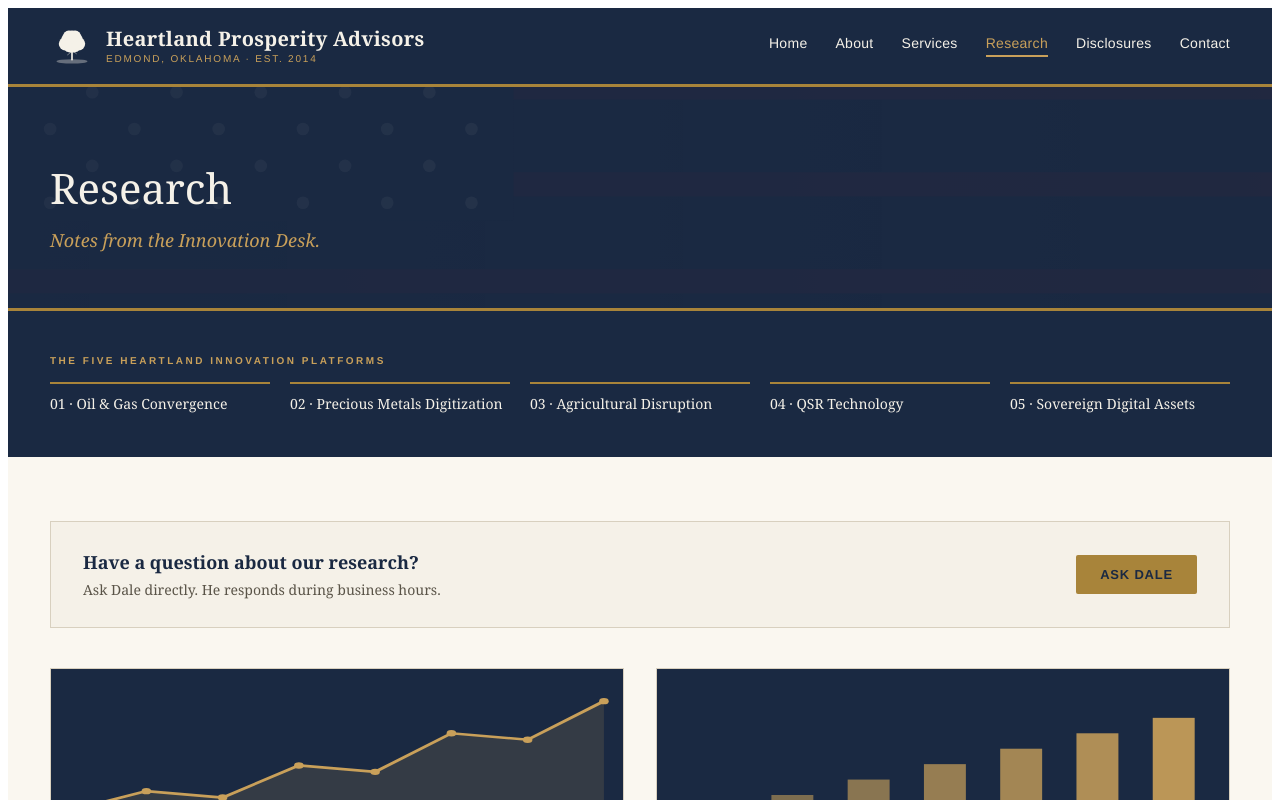
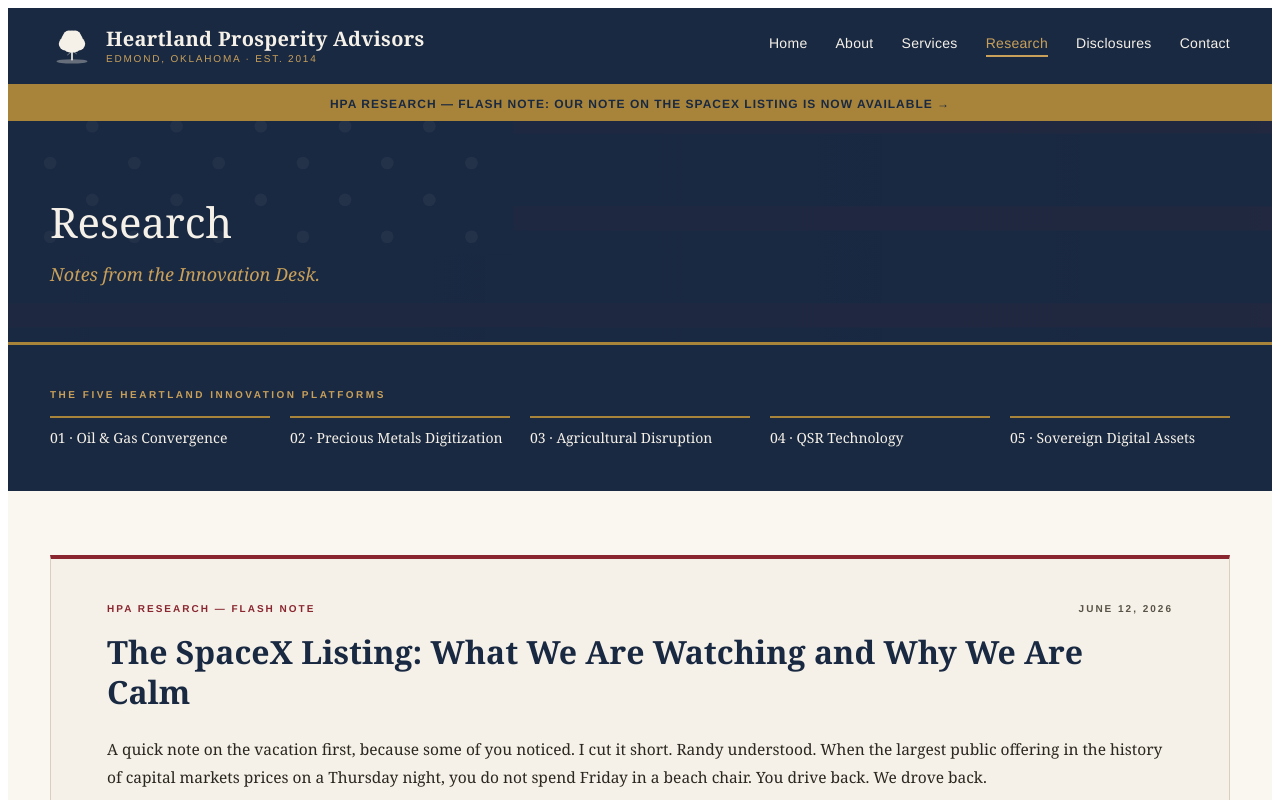
Before and after one commit to CNielsen56/Heartland-Prosperity, a React (Vite) app: page / in a window 1280 px wide. Both pictures are taken after a click on the button "READ OUR RESEARCH". Shown: the top 800 px of the page. Built offline with nearby package versions, Linux system fonts and the light colour scheme; a web font is replaced by a local one.

Commit message:
Dale cuts vacation short for SPCX listing

```diff
--- a/src/App.jsx
+++ b/src/App.jsx
@@ -143,6 +143,31 @@
 // ============================================================
 // NAVIGATION
 // ============================================================
+// ============================================================
+// ANNOUNCEMENT BAR — SPCX FLASH NOTE
+// ============================================================
+function AnnouncementBar({ setPage, isMobile }) {
+  return (
+    <div
+      onClick={() => { setPage("research"); window.scrollTo({ top: 0, behavior: "instant" }); }}
+      style={{
+        background: COLORS.ochre,
+        color: COLORS.navy,
+        padding: isMobile ? "10px 18px" : "10px 32px",
+        textAlign: "center",
+        fontFamily: FONTS.sans,
+        fontSize: isMobile ? "11px" : "12px",
+        fontWeight: 700,
+        letterSpacing: "1px",
+        textTransform: "uppercase",
+        cursor: "pointer",
+      }}
+    >
+      HPA Research &mdash; Flash Note: Our note on the SpaceX listing is now available&nbsp;&rarr;
+    </div>
+  );
+}
+
 function Nav({ currentPage, setPage, isMobile }) {
   const [menuOpen, setMenuOpen] = useState(false);
   const links = [
@@ -843,6 +868,49 @@
 
       <div style={{ maxWidth: "1180px", margin: "0 auto",
         padding: isMobile ? "48px 20px" : "64px 32px" }}>
+
+        {/* SPCX Flash Note */}
+        <article style={{
+          background: COLORS.cream, border: `1px solid ${COLORS.border}`,
+          borderTop: `4px solid ${COLORS.red}`,
+          padding: isMobile ? "28px 22px" : "44px 56px",
+          marginBottom: "48px",
+        }}>
+          <div style={{
+            display: "flex", justifyContent: "space-between", flexWrap: "wrap", gap: "8px",
+            fontSize: "10px", letterSpacing: "2px", marginBottom: "18px",
+            fontFamily: FONTS.sans, fontWeight: 700, textTransform: "uppercase",
+          }}>
+            <span style={{ color: COLORS.red }}>HPA Research &mdash; Flash Note</span>
+            <span style={{ color: COLORS.textMuted }}>June 12, 2026</span>
+          </div>
+          <h2 style={{
+            fontFamily: FONTS.display, fontSize: isMobile ? "26px" : "32px",
+            color: COLORS.navy, fontWeight: 600, margin: "0 0 24px", lineHeight: 1.25,
+          }}>The SpaceX Listing: What We Are Watching and Why We Are Calm</h2>
+          <div style={{ fontFamily: FONTS.serif, fontSize: "15.5px", color: COLORS.text, lineHeight: 1.8 }}>
+            <p style={{ margin: "0 0 18px" }}>A quick note on the vacation first, because some of you noticed. I cut it short. Randy understood. When the largest public offering in the history of capital markets prices on a Thursday night, you do not spend Friday in a beach chair. You drive back. We drove back.</p>
+            <p style={{ margin: "0 0 18px" }}>Here is what is happening, plainly stated.</p>
+            <p style={{ margin: "0 0 18px" }}>SpaceX priced 555,555,555 shares at $135 last night. That is a $75 billion raise at roughly a $1.75 trillion valuation, which makes this the largest IPO ever conducted, nearly three times the size of Saudi Aramco&rsquo;s 2019 offering. Trading begins today on the Nasdaq under the ticker SPCX.</p>
+            <p style={{ margin: "0 0 18px" }}>Some in our industry will tell you the share count is a coincidence. Five hundred fifty five million, five hundred fifty five thousand, five hundred fifty five. Filed with the Securities and Exchange Commission of the United States of America. We do not believe in coincidences at this firm. We believe in conviction, and conviction has a sense of humor.</p>
+            <p style={{ margin: "0 0 18px" }}>Three things we are watching.</p>
+            <p style={{ margin: "0 0 18px" }}>First, the retail allocation. Roughly 30 percent of this offering, about $22.5 billion, was set aside for everyday investors. The industry standard is 5 to 10. For eleven years I have told clients that Wall Street builds the table and decides who sits at it. This time they pulled out a chair for the welder in Ponca City. You can call that generosity. Randy calls it distribution. We are still discussing it.</p>
+            <p style={{ margin: "0 0 18px" }}>Second, the index event. Fifteen days after listing, SPCX is expected to enter the Nasdaq 100. When that happens, every fund tracking that index is required to buy. Not encouraged. Required. Estimates run $22 to $27 billion in mechanical buying in early July. I want to be careful with my words here. When twenty-some billion dollars of demand is mandated by arithmetic, that is not speculation. That is closer to scripture.</p>
+            <p style={{ margin: "0 0 18px" }}>Third, the fundamentals, which we acknowledge exist. Revenue forecast near $20 billion this year. Over nine million Starlink subscribers. At $1.75 trillion the market is paying roughly 87 times revenue. Randy has been on the orbital thesis since Q3, and his models suggest Wright&rsquo;s Law, applied at orbital scale, justifies the multiple by 2031. We have reviewed his work. The R-squared was 0.94.</p>
+            <p style={{ margin: "0 0 18px" }}>What should you do? Nothing dramatic. Time in the market beats timing the market. That has been our position for eleven years and it remains our position this morning, while we monitor the July rebalancing window closely.</p>
+            <p style={{ margin: "0 0 18px" }}>If you would like to discuss your portfolio&rsquo;s orbital exposure, the office is open. We are back. The coffee is on. The thesis, as always, is intact.</p>
+          </div>
+          <div style={{ marginTop: "32px", fontFamily: FONTS.serif }}>
+            <div style={{ color: COLORS.navy, fontWeight: 600, fontSize: "16px" }}>Dale Bricker</div>
+            <div style={{ color: COLORS.textMuted, fontSize: "13px" }}>Founder &amp; Chief Investment Strategist</div>
+            <div style={{ color: COLORS.textMuted, fontSize: "13px" }}>Heartland Prosperity Advisors, Edmond, OK</div>
+          </div>
+          <p style={{
+            marginTop: "28px", paddingTop: "20px", borderTop: `1px solid ${COLORS.border}`,
+            fontFamily: FONTS.serif, fontStyle: "italic", fontSize: "12.5px",
+            color: COLORS.textMuted, lineHeight: 1.7, marginBottom: 0,
+          }}>This note is provided for informational purposes. HPA is not a registered investment advisor. Nothing herein is a recommendation to buy or sell any security, including the security we have just spent five paragraphs describing favorably. Randy&rsquo;s models are proprietary and exist.</p>
+        </article>
 
         {/* Ask Dale CTA */}
         <div style={{
@@ -1455,6 +1523,7 @@
       color: COLORS.text, fontFamily: FONTS.serif,
     }}>
       <Nav currentPage={page} setPage={setPage} isMobile={isMobile}/>
+      <AnnouncementBar setPage={setPage} isMobile={isMobile}/>
       {page === "home" && <HomePage setPage={setPage} isMobile={isMobile}/>}
       {page === "about" && <AboutPage isMobile={isMobile}/>}
       {page === "services" && <ServicesPage setPage={setPage} isMobile={isMobile}/>}
```
